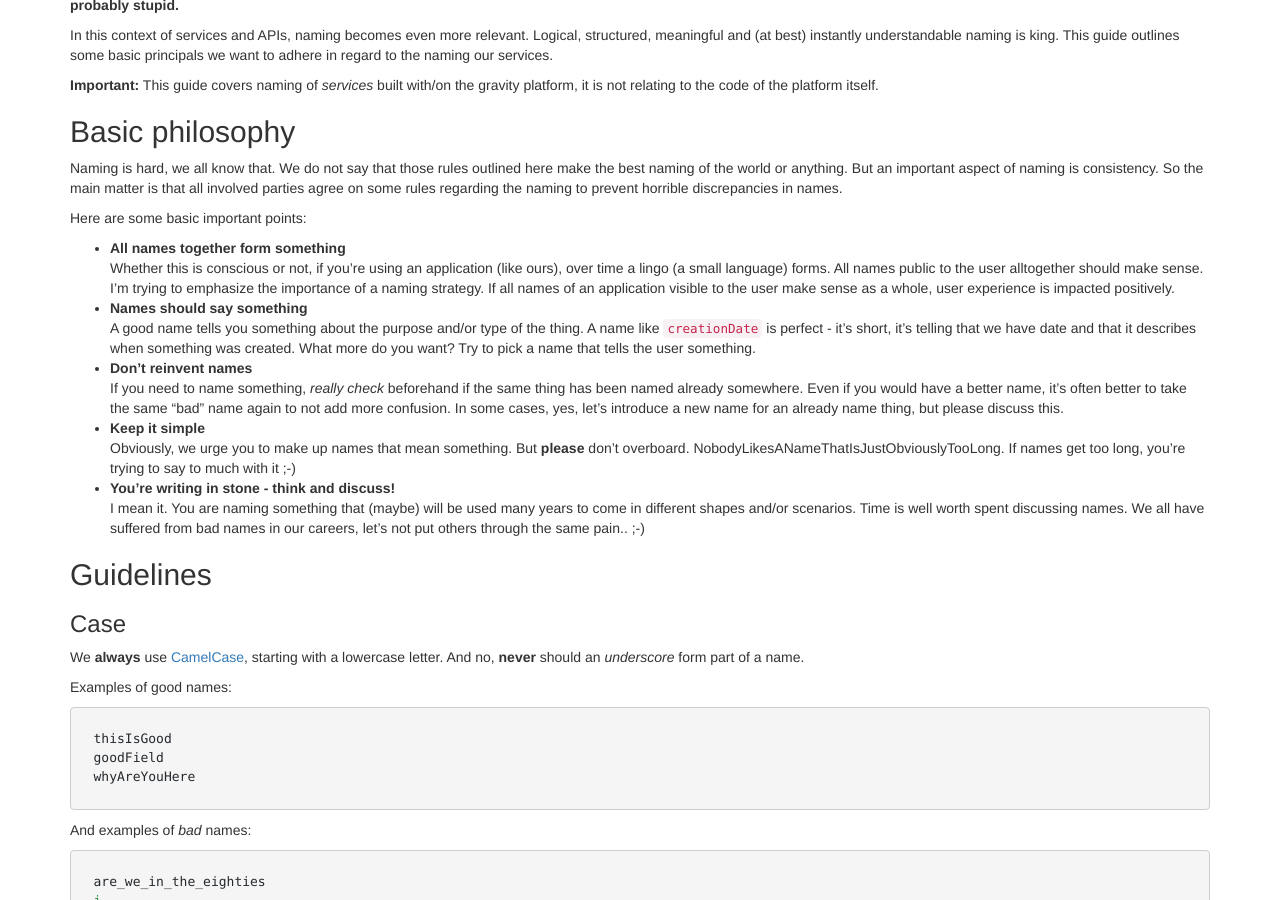
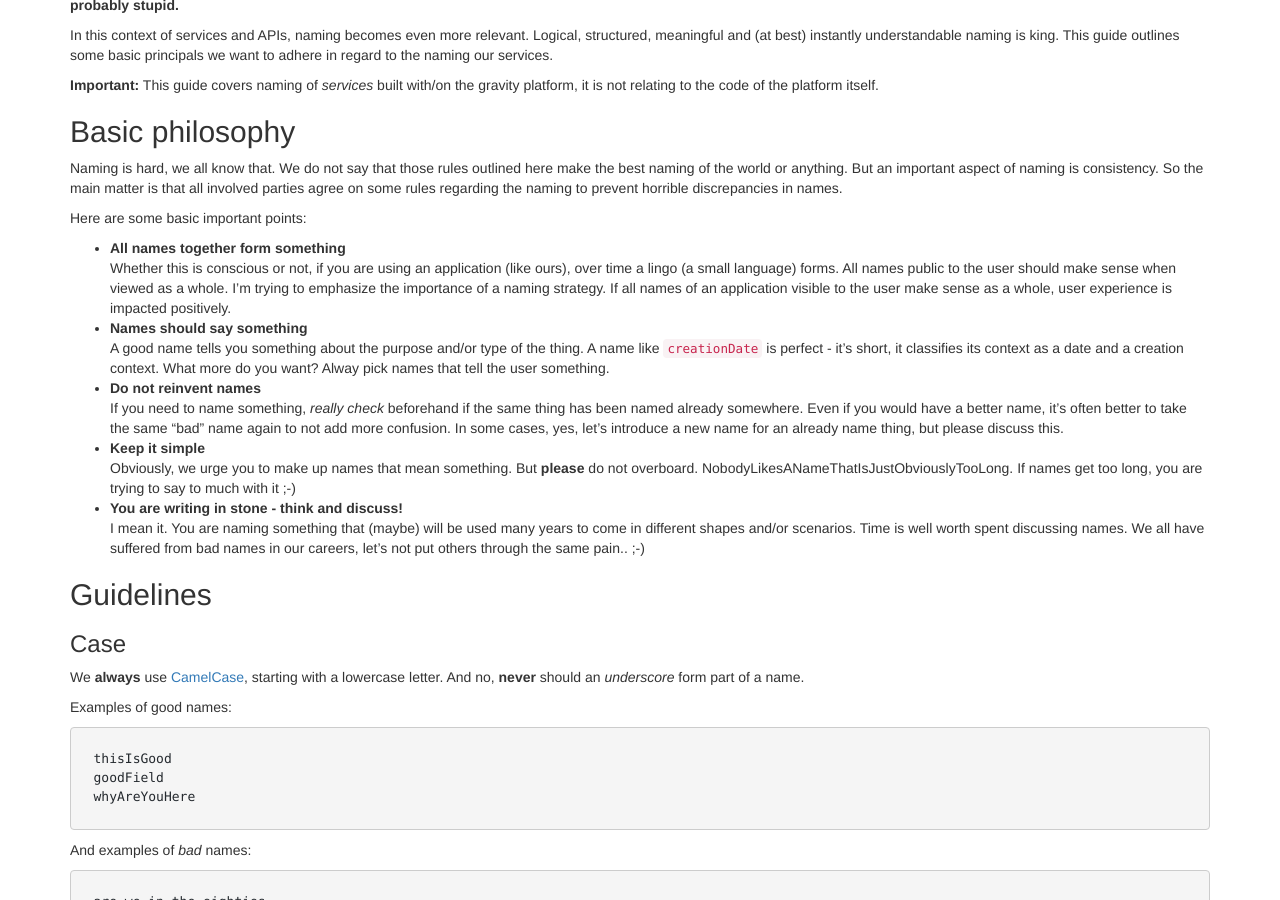
Before and after one commit to gravity-platform/doc, a Jekyll site: the page built from naming.md, in a window 1280 px wide and 900 px high, scrolled down 317 px. Built offline with Jekyll 4.4.1, drawn with Linux system fonts in a browser that asks for light colours; nearby versions of some CDN libraries; Markdown is read by kramdown in place of the engine named in the settings.

Commit message:
some grammer work
Not trying to change any meaning her, this might help with reading flow in the first bullet
a bit.

```diff
--- a/naming.md
+++ b/naming.md
@@ -27,11 +27,11 @@ regarding the naming to prevent horrible discrepancies in names.
 
 Here are some basic important points:
 
-* **All names together form something**<br/>Whether this is conscious or not, if you're using an application (like ours), over time a lingo (a small language) forms. All names public to the user alltogether should make sense. I'm trying to emphasize the importance of a naming strategy. If all names of an application visible to the user make sense as a whole, user experience is impacted positively.
-* **Names should say something**<br/>A good name tells you something about the purpose and/or type of the thing. A name like `creationDate` is perfect - it's short, it's telling that we have date and that it describes when something was created. What more do you want? Try to pick a name that tells the user something.
-* **Don't reinvent names**<br/>If you need to name something, *really check* beforehand if the same thing has been named already somewhere. Even if you would have a better name, it's often better to take the same "bad" name again to not add more confusion. In some cases, yes, let's introduce a new name for an already name thing, but please discuss this.
-* **Keep it simple**<br/>Obviously, we urge you to make up names that mean something. But **please** don't overboard. NobodyLikesANameThatIsJustObviouslyTooLong. If names get too long, you're trying to say to much with it ;-)
-* **You're writing in stone - think and discuss!**<br/>I mean it. You are naming something that (maybe) will be used many years to come in different shapes and/or scenarios. Time is well worth spent discussing names. We all have suffered from bad names in our careers, let's not put others through the same pain.. ;-)
+* **All names together form something**<br/>Whether this is conscious or not, if you are using an application (like ours), over time a lingo (a small language) forms. All names public to the user should make sense when viewed as a whole. I'm trying to emphasize the importance of a naming strategy. If all names of an application visible to the user make sense as a whole, user experience is impacted positively.
+* **Names should say something**<br/>A good name tells you something about the purpose and/or type of the thing. A name like `creationDate` is perfect - it's short, it classifies its context as a date and a creation context. What more do you want? Alway pick names that tell the user something.
+* **Do not reinvent names**<br/>If you need to name something, *really check* beforehand if the same thing has been named already somewhere. Even if you would have a better name, it's often better to take the same "bad" name again to not add more confusion. In some cases, yes, let's introduce a new name for an already name thing, but please discuss this.
+* **Keep it simple**<br/>Obviously, we urge you to make up names that mean something. But **please** do not overboard. NobodyLikesANameThatIsJustObviouslyTooLong. If names get too long, you are trying to say to much with it ;-)
+* **You are writing in stone - think and discuss!**<br/>I mean it. You are naming something that (maybe) will be used many years to come in different shapes and/or scenarios. Time is well worth spent discussing names. We all have suffered from bad names in our careers, let's not put others through the same pain.. ;-)
 
 
 
```
